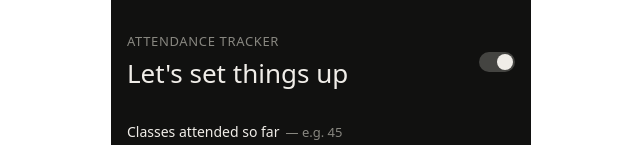
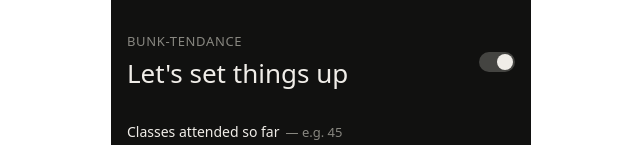
Before and after one commit to constayush/Bunk-Tendence, a Next.js app: page / in a window 1280 px wide. Shown: the top 145 px of the page, without its empty margins (319-959 px from the left). Built offline with nearby package versions, Linux system fonts and the light colour scheme.

Commit message:
updated ui

```diff
--- a/app/page.tsx
+++ b/app/page.tsx
@@ -118,7 +118,7 @@ export default function AttendanceTracker() {
         <div style={{ display: "flex", justifyContent: "space-between", alignItems: "center", marginBottom: "1.75rem" }}>
           <div>
             <p style={{ fontSize: 13, color: "var(--text2)", margin: 0, fontWeight: 500, letterSpacing: "0.05em", textTransform: "uppercase" }}>
-              Attendance tracker
+              Bunk-Tendance
             </p>
             <h1 style={{ fontSize: 26, fontWeight: 500, margin: "0.15rem 0 0", color: "var(--text)" }}>
               Let's set things up
```
